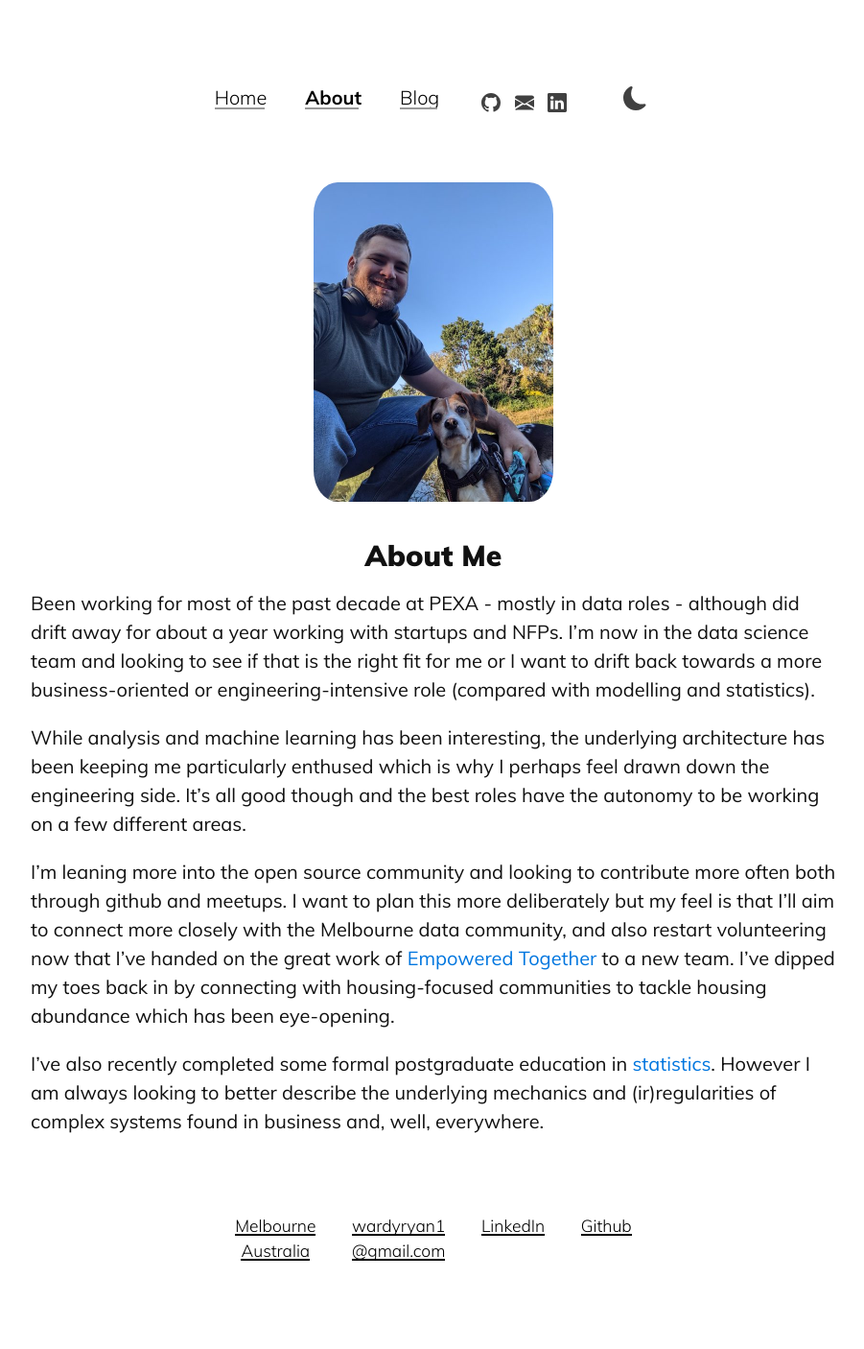
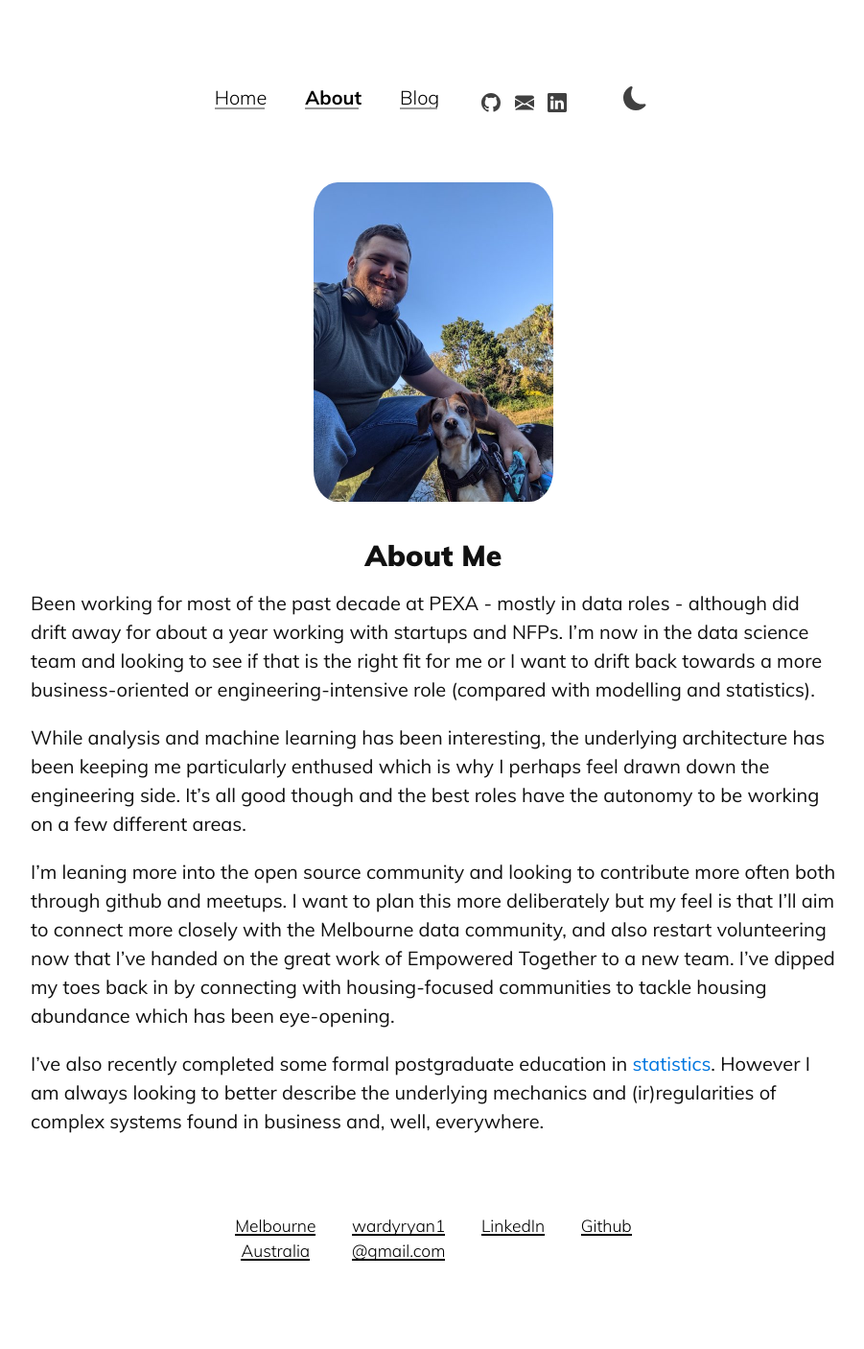
Before and after one commit to ryanward-io/ryanward-io.github.io, a Jekyll site: the page built from about.md, in a window 1280 px wide. Shown: the whole page at 96% size, without its empty margins (188-1089 px from the left). Built offline with Jekyll 4.4.1, drawn with Linux system fonts in a browser that asks for light colours; part of the change alters nothing that is shown.

Commit message:
Removing dead link

```diff
--- a/about.md
+++ b/about.md
@@ -10,6 +10,6 @@ Been working for most of the past decade at PEXA - mostly in data roles - althou
 
 While analysis and machine learning has been interesting, the underlying architecture has been keeping me particularly enthused which is why I perhaps feel drawn down the engineering side. It's all good though and the best roles have the autonomy to be working on a few different areas.
 
-I'm leaning more into the open source community and looking to contribute more often both through github and meetups. I want to plan this more deliberately but my feel is that I'll aim to connect more closely with the Melbourne data community, and also restart volunteering now that I've handed on the great work of [Empowered Together](https://empoweredtogether.com.au) to a new team. I've dipped my toes back in by connecting with housing-focused communities to tackle housing abundance which has been eye-opening.
+I'm leaning more into the open source community and looking to contribute more often both through github and meetups. I want to plan this more deliberately but my feel is that I'll aim to connect more closely with the Melbourne data community, and also restart volunteering now that I've handed on the great work of Empowered Together to a new team. I've dipped my toes back in by connecting with housing-focused communities to tackle housing abundance which has been eye-opening.
 
 I've also recently completed some formal postgraduate education in [statistics](https://www.swinburne.edu.au/study/course/Graduate-Certificate-of-Applied-Statistics-GC-APPS/local). However I am always looking to better describe the underlying mechanics and (ir)regularities of complex systems found in business and, well, everywhere.
```
